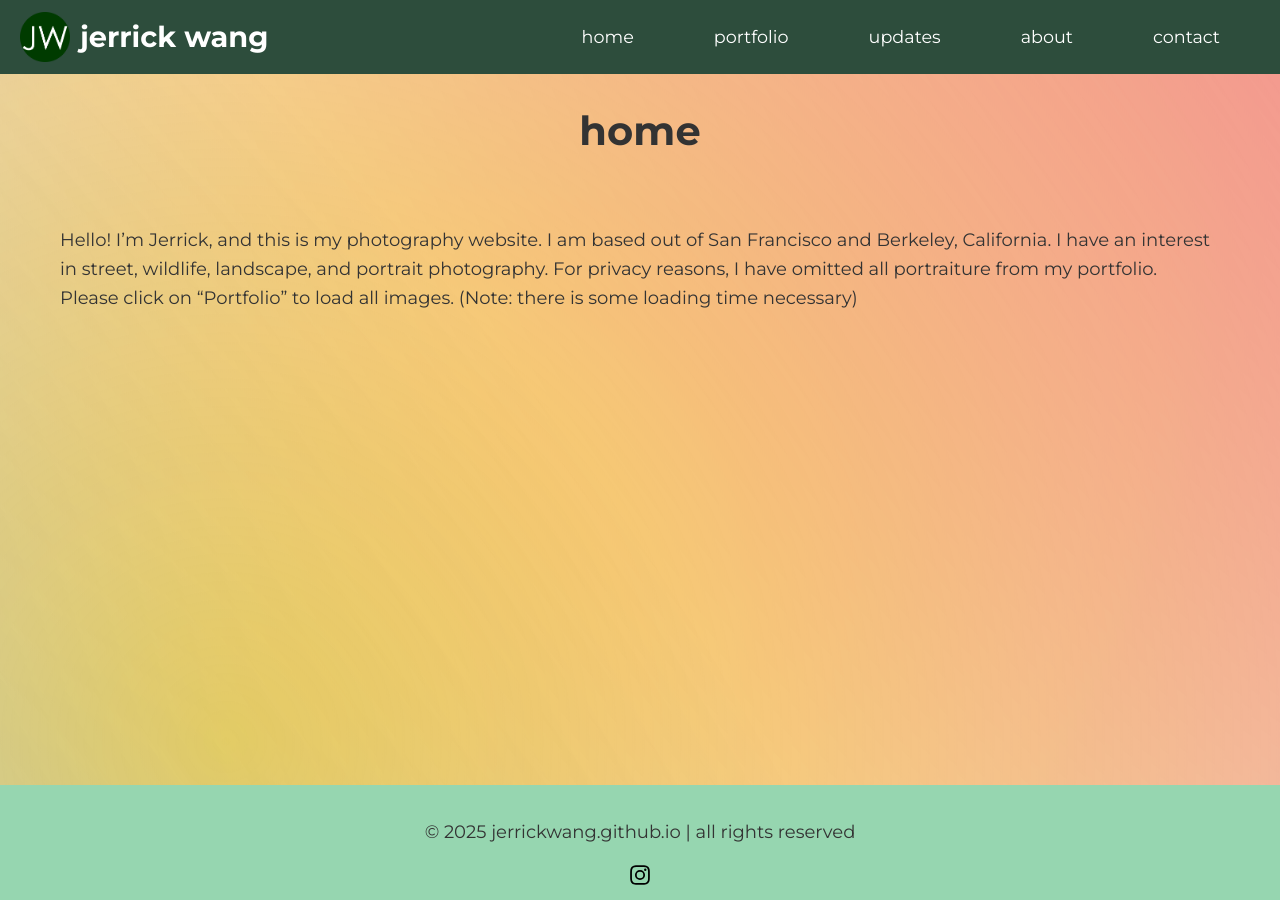
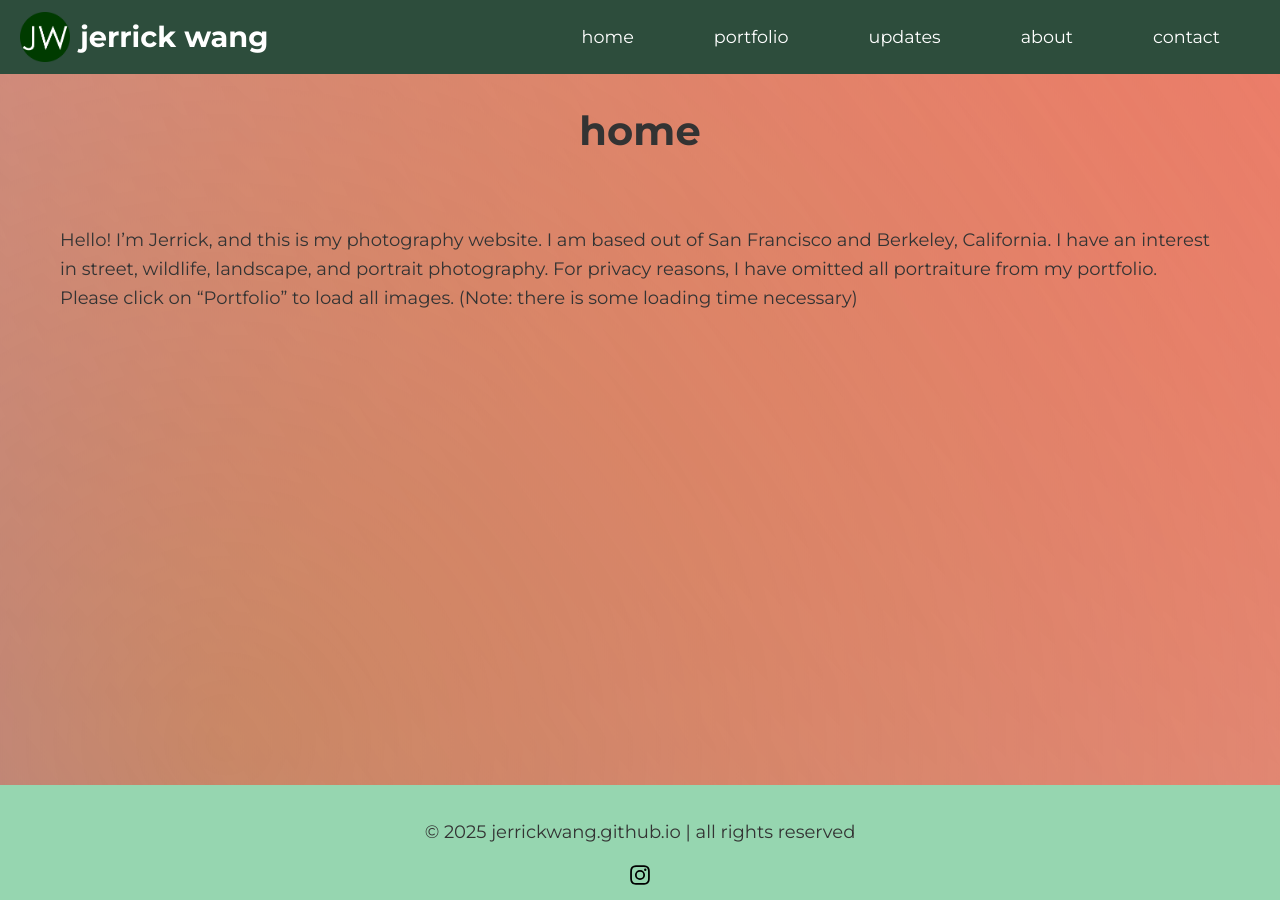
Before and after one commit to jerrickwang/jerrickwang.github.io, a Jekyll site: the page built from index.md, in a window 1280 px wide. Built offline with Jekyll 4.4.1, drawn with Linux system fonts in a browser that asks for light colours.

Commit message:
Update style.css

```diff
--- a/assets/css/style.css
+++ b/assets/css/style.css
@@ -24,9 +24,9 @@
   width: 300%;
   height: 300%;
   background:
-    radial-gradient(circle at 100% 0%, rgba(255, 0, 0, 0.6), transparent 60%),
-    radial-gradient(circle at 0% 100%, rgba(0, 0, 255, 0.6), transparent 60%),
-    radial-gradient(circle at 50% 50%, rgba(255, 255, 0, 0.6), transparent 60%);
+    radial-gradient(circle at 100% 0%, rgba(255, 0, 0, 0.6), transparent 90%),
+    radial-gradient(circle at 0% 100%, rgba(0, 0, 255, 0.6), transparent 90%),
+    radial-gradient(circle at 50% 50%, rgba(255, 255, 0, 0.6), transparent 90%);
   filter: none;
   z-index: -1;
   animation: ambient-move 10s ease-in-out infinite alternate;
```
